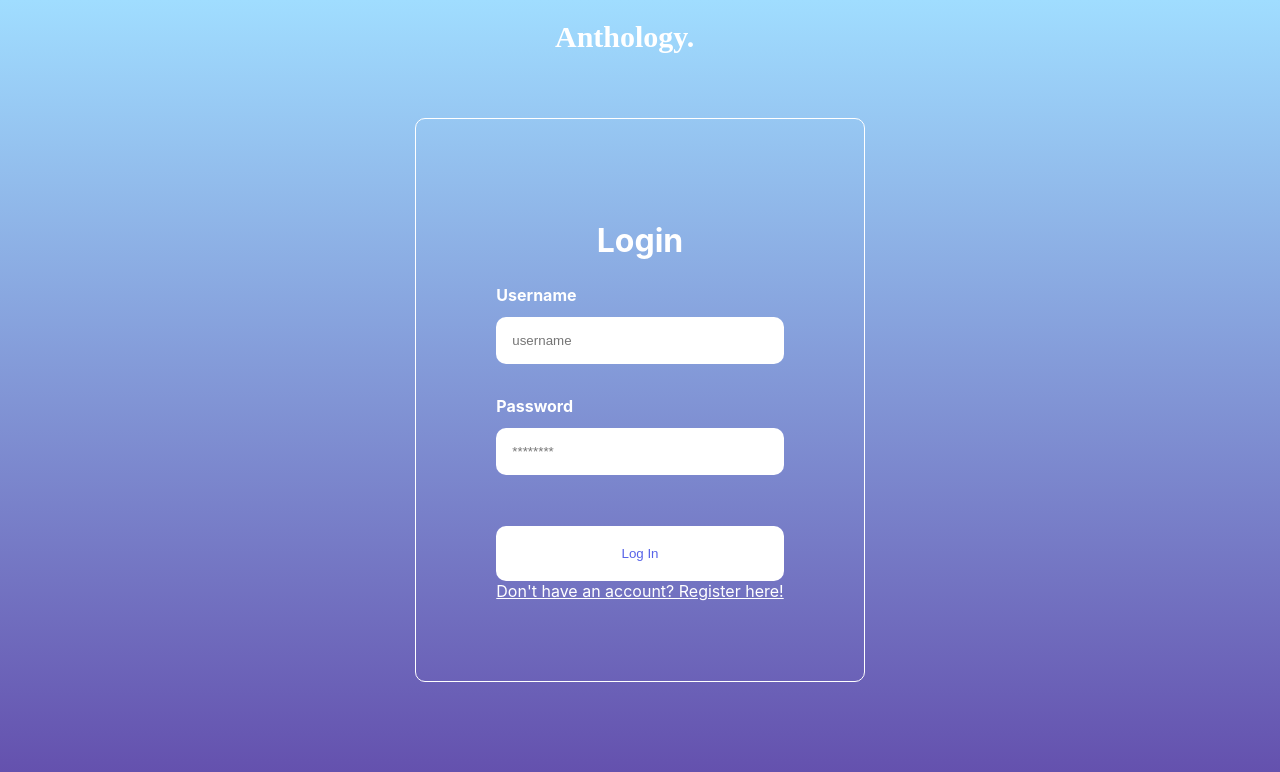
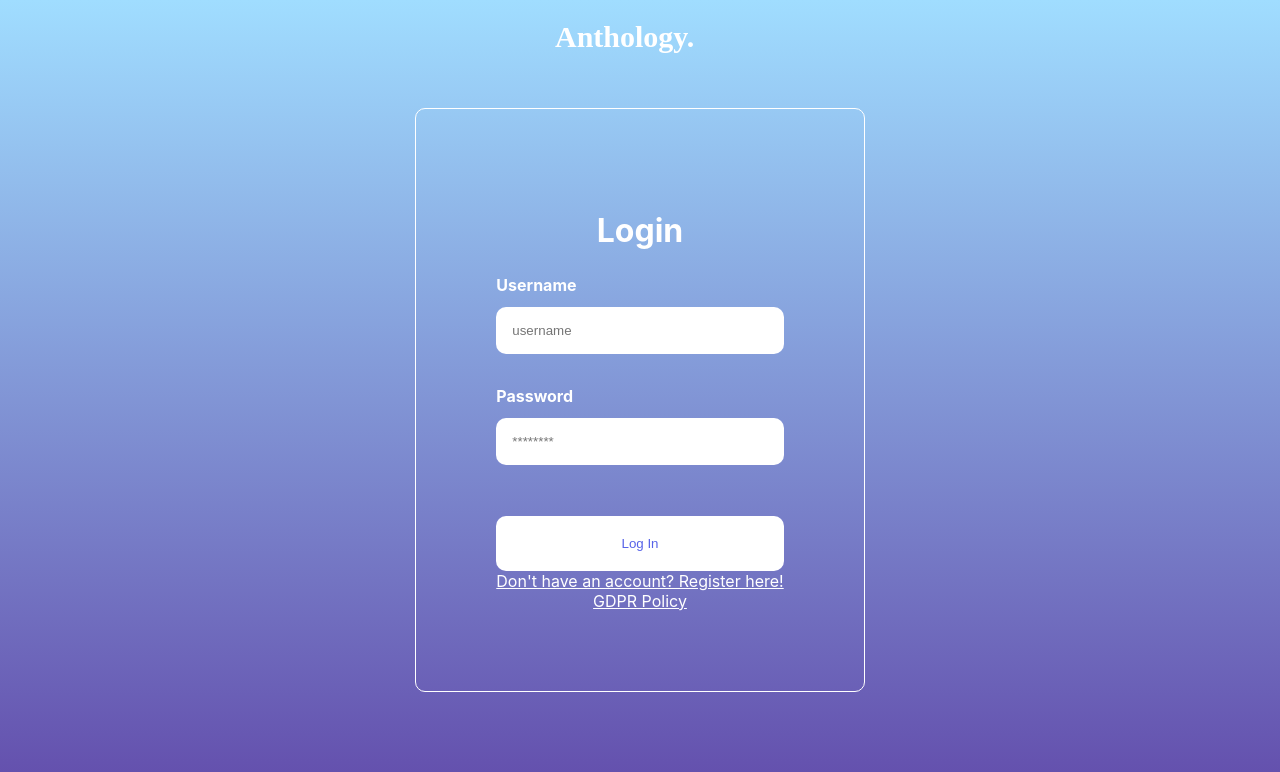
Before and after one commit to tmff/Anthology, a React (Create React App) app in the folder poemfrontend/: page /login in a window 1280 px wide. Shown: the top 772 px of the page. Built offline with nearby package versions, Linux system fonts and the light colour scheme.

Commit message:
Added GDPR link to login and register pages

```diff
--- a/poemfrontend/src/components/pages/Login.jsx
+++ b/poemfrontend/src/components/pages/Login.jsx
@@ -92,6 +92,7 @@ export const Login = (props) => {
                 <button id="submit" type="submit" onClick={setLoginToken}>Log In</button>
             </form>
             <Link to={`/register`} className="link-btn">Don't have an account? Register here!</Link>
+            <Link to={`/GDPR`} className="link-btn">GDPR Policy</Link>
         </div>
 
     )
--- a/poemfrontend/src/components/pages/Register.jsx
+++ b/poemfrontend/src/components/pages/Register.jsx
@@ -153,6 +153,7 @@ export const Register = (props) => {
                 <h3>{submitResult}</h3>
             </form>
             <Link to={`/login`} className="link-btn">Already have an account? Login here!</Link>
+            <Link to={`/GDPR`} className="link-btn">GDPR Policy</Link>
         </div>
     )
 
```
